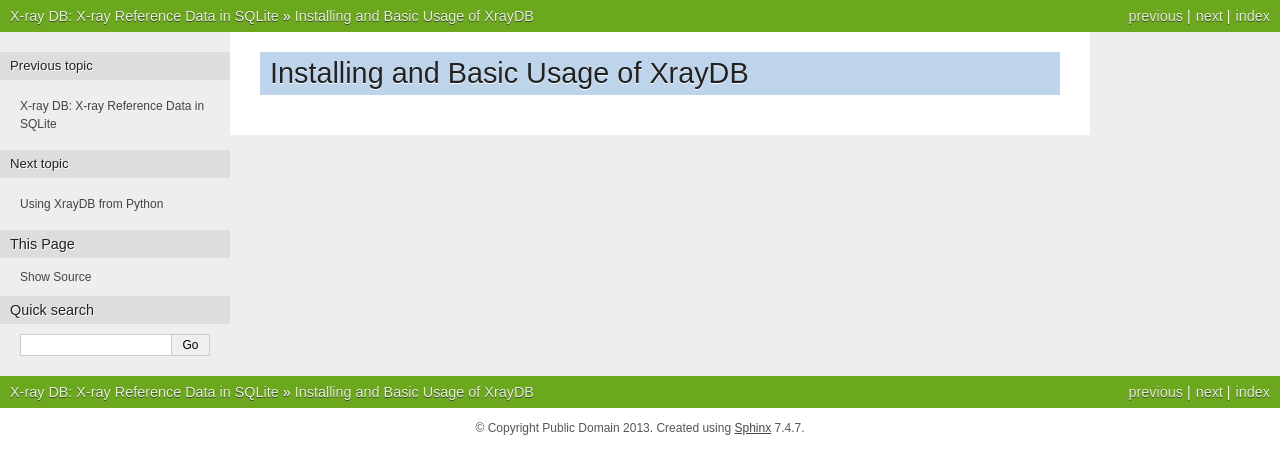
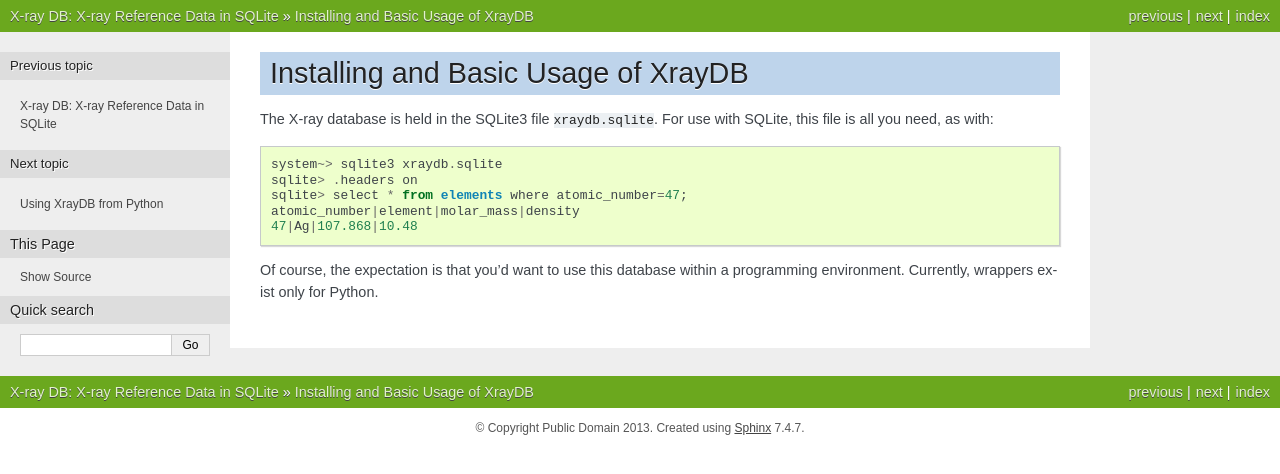
Before and after one commit to scikit-beam/XrayDB, a Sphinx documentation site: the page built from doc/installation.rst, in a window 1280 px wide. Shown: the top 474 px of the page. Built offline with Sphinx 7.4.7, drawn with Linux system fonts in a browser that asks for light colours; formulas are drawn with MathJax 3.

Commit message:
some doc improvements

```diff
--- a/doc/installation.rst
+++ b/doc/installation.rst
@@ -1,2 +1,15 @@
 Installing and Basic Usage of XrayDB
 =====================================
+
+The X-ray database is held in the SQLite3 file ``xraydb.sqlite``.   For use
+with SQLite, this file is all you need, as with::
+
+   system~> sqlite3 xraydb.sqlite
+   sqlite> .headers on
+   sqlite> select * from elements where atomic_number=47;
+   atomic_number|element|molar_mass|density
+   47|Ag|107.868|10.48
+
+
+Of course, the expectation is that you'd want to use this database within a
+programming environment.   Currently, wrappers exist only for Python.
```
Also changed, not shown: doc/index.rst (+4 -4 lines), 1 other file.
